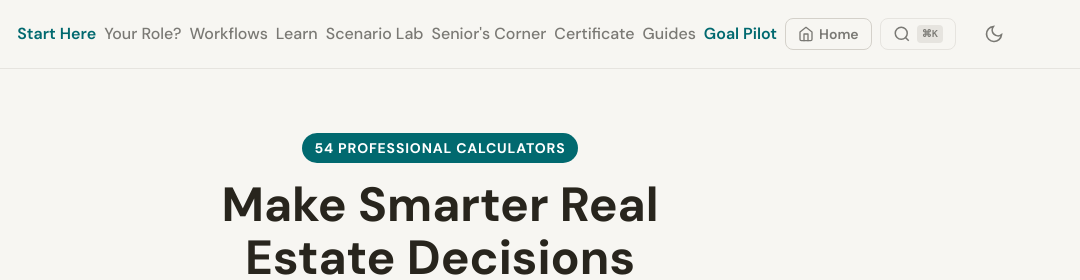
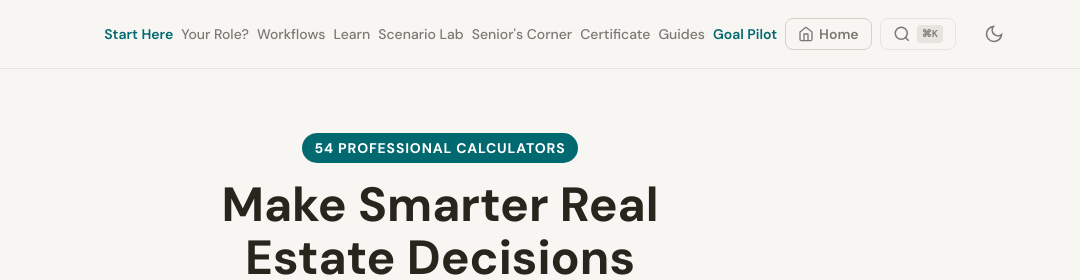
Before and after one commit to elcrisp07/intellitc-solutions-platform, a plain HTML site: page index.html in a window 1280 px wide. Shown: the top 280 px of the page, 200-1280 px from the left. Drawn offline with Linux system fonts and the light colour scheme.

Commit message:
Fix logo overlap: flex-shrink:0 + margin on logo, reduce nav font to text-xs

```diff
--- a/index.html
+++ b/index.html
@@ -1303,20 +1303,20 @@ button[data-theme-toggle]:hover { color: var(--color-primary); }
 <body>
 <header class="header">
   <div class="header-inner">
-    <a href="./index.html" class="logo" style="text-decoration:none">
+    <a href="./index.html" class="logo" style="text-decoration:none;flex-shrink:0;margin-right:var(--space-4)">
       <img src="./assets/logo.jpg" alt="IntelliTC Solutions" width="32" height="32" style="border-radius:var(--radius-sm)">
       <span class="logo-text">Intelli<span class="logo-accent">TC</span></span>
     </a>
     <nav style="display:flex;align-items:center;gap:var(--space-2)">
-      <a href="./zero-experience/index.html" style="font-size:var(--text-sm);font-weight:600;color:var(--color-primary);text-decoration:none">Start Here</a>
-      <a href="./get-started/index.html" style="font-size:var(--text-sm);font-weight:500;color:var(--color-text-muted);text-decoration:none">Your Role?</a>
-      <a href="./workflows/index.html" style="font-size:var(--text-sm);font-weight:500;color:var(--color-text-muted);text-decoration:none">Workflows</a>
-      <a href="./learning-paths/index.html" style="font-size:var(--text-sm);font-weight:500;color:var(--color-text-muted);text-decoration:none">Learn</a>
-      <a href="./scenario-lab/index.html" style="font-size:var(--text-sm);font-weight:500;color:var(--color-text-muted);text-decoration:none">Scenario Lab</a>
-      <a href="./seniors-corner/index.html" style="font-size:var(--text-sm);font-weight:500;color:var(--color-text-muted);text-decoration:none">Senior's Corner</a>
-      <a href="./certification/index.html" style="font-size:var(--text-sm);font-weight:500;color:var(--color-text-muted);text-decoration:none">Certificate</a>
-      <a href="./guides/index.html" style="font-size:var(--text-sm);font-weight:500;color:var(--color-text-muted);text-decoration:none">Guides</a>
-      <a href="./goal-pilot/index.html" style="font-size:var(--text-sm);font-weight:600;color:var(--color-primary);text-decoration:none">Goal Pilot</a>
+      <a href="./zero-experience/index.html" style="font-size:var(--text-xs);font-weight:600;color:var(--color-primary);text-decoration:none">Start Here</a>
+      <a href="./get-started/index.html" style="font-size:var(--text-xs);font-weight:500;color:var(--color-text-muted);text-decoration:none">Your Role?</a>
+      <a href="./workflows/index.html" style="font-size:var(--text-xs);font-weight:500;color:var(--color-text-muted);text-decoration:none">Workflows</a>
+      <a href="./learning-paths/index.html" style="font-size:var(--text-xs);font-weight:500;color:var(--color-text-muted);text-decoration:none">Learn</a>
+      <a href="./scenario-lab/index.html" style="font-size:var(--text-xs);font-weight:500;color:var(--color-text-muted);text-decoration:none">Scenario Lab</a>
+      <a href="./seniors-corner/index.html" style="font-size:var(--text-xs);font-weight:500;color:var(--color-text-muted);text-decoration:none">Senior's Corner</a>
+      <a href="./certification/index.html" style="font-size:var(--text-xs);font-weight:500;color:var(--color-text-muted);text-decoration:none">Certificate</a>
+      <a href="./guides/index.html" style="font-size:var(--text-xs);font-weight:500;color:var(--color-text-muted);text-decoration:none">Guides</a>
+      <a href="./goal-pilot/index.html" style="font-size:var(--text-xs);font-weight:600;color:var(--color-primary);text-decoration:none">Goal Pilot</a>
         <a href="./index.html" class="btn-home" aria-label="Go to homepage"><svg width="16" height="16" viewBox="0 0 24 24" fill="none" stroke="currentColor" stroke-width="2" stroke-linecap="round" stroke-linejoin="round"><path d="M3 9l9-7 9 7v11a2 2 0 0 1-2 2H5a2 2 0 0 1-2-2z"/><polyline points="9 22 9 12 15 12 15 22"/></svg>Home</a>
     <button class="hdr-search-btn" id="hdrSearchBtn" onclick="openSpotlight()" aria-label="Search calculators (Ctrl+K)" title="Search (Ctrl+K)">
         <svg width="18" height="18" viewBox="0 0 24 24" fill="none" stroke="currentColor" stroke-width="2"><circle cx="11" cy="11" r="8"/><path d="M21 21l-4.35-4.35"/></svg>
```
